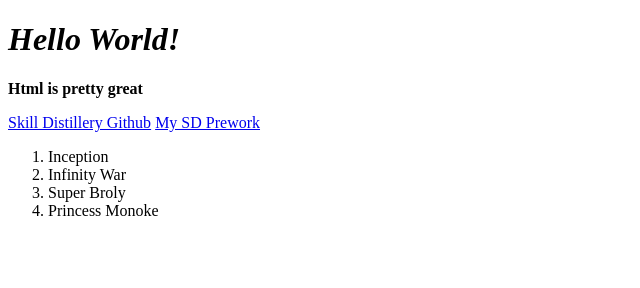
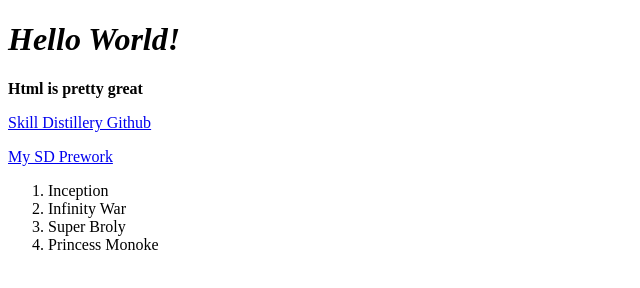
Before and after one commit to YuFiles/SDPre, a plain HTML site: page Blog/index.html in a window 1280 px wide. Shown: the whole page, without its empty margins (0-640 px from the left). Drawn offline with Linux system fonts and the light colour scheme.

Commit message:
added p tags

```diff
--- a/Blog/index.html
+++ b/Blog/index.html
@@ -9,8 +9,9 @@
     <h1><em>Hello World!</em></h1>
 
     <p><strong>Html is pretty great</strong></p>
-		<a href="https://github.com/SkillDistillery">Skill Distillery Github</a>
-		<a href="https://github.com/exe-Files/SDPre">My SD Prework</a>
+		<p><a href="https://github.com/SkillDistillery">Skill Distillery Github</a></p>
+		<p><a href="https://github.com/exe-Files/SDPre">My SD Prework</a></p>
+
 
     <ol>
       <li>Inception</li>
```
